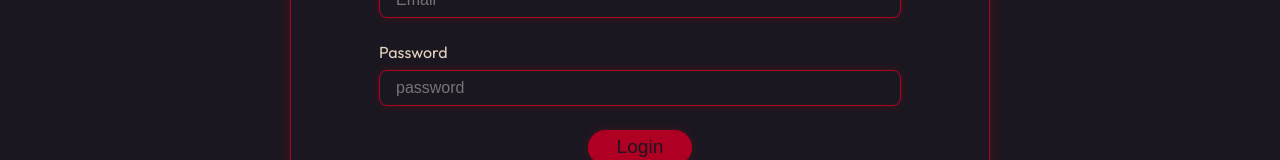
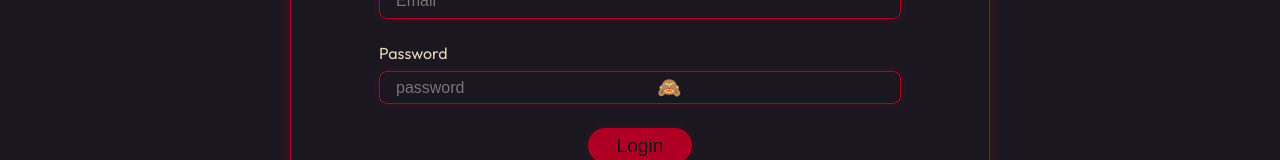
Before and after one commit to PassForgeTHP/React_Passforge, a React (Vite) app: page /login in a window 1280 px wide. Shown: the part 364-524 px from the top of the page. Built offline with nearby package versions, Linux system fonts and the light colour scheme.

Commit message:
added hide/view password on login

```diff
--- /dev/null
+++ b/src/components/ViewPassword.jsx
@@ -0,0 +1,21 @@
+import { useState } from "react";
+
+export default function ViewPassword({value, onChange, placeholder}){
+  const [showPwd, setShowPwd]=useState(false)
+  return (<div className="password-hide-view">
+    <input
+    type={showPwd? 'text' : 'password'}
+    value={value}
+    onChange={onChange}
+    placeholder={placeholder}
+    className='password-input'
+    />
+    <button
+    type="button"
+    className="view-hide-pwd"
+    onClick={()=>setShowPwd(!showPwd)}
+    >
+      {showPwd? '👁️':"🙈"}
+    </button>
+  </div>)
+}
--- a/src/pages/Login.jsx
+++ b/src/pages/Login.jsx
@@ -1,6 +1,7 @@
 import { useContext, useState } from "react";
 import { AuthContext } from "../contexts/AuthContext";
 import { useNavigate, Link } from "react-router-dom";
+import ViewPassword from "../components/ViewPassword";
 
 function Login() {
   const { login } = useContext(AuthContext);
@@ -37,12 +38,15 @@ function Login() {
           <form onSubmit={handleSubmit}>
             <div className="form-group">
               <label htmlFor="email">Email</label>
-              <input value={email} onChange={(e) => setEmail(e.target.value)} placeholder="Email"/>
+              <input value={email} onChange={(e) => setEmail(e.target.value)} placeholder="Email" className="email-input"/>
             </div>
-
             <div className="form-group">
               <label htmlFor="password">Password</label>
-              <input value={password} onChange={(e) => setPassword(e.target.value)} type="password" placeholder="password"/>
+              <ViewPassword
+              value={password}
+              onChange={(e)=>setPassword(e.target.value)}
+              placeholder='password'
+              />
             </div>
             <div className="form-actions">
               <button type="submit">Login</button>
--- a/src/styles/form.css
+++ b/src/styles/form.css
@@ -34,7 +34,7 @@ label {
   color: var(--light);
 }
 
-form input {
+.email-input {
   padding: 0.5rem 1rem;
   background-color: var(--dark);
   color: var(--light);
@@ -83,3 +83,32 @@ form button:hover{
 .form-link {
   color: var(--light);
 }
+
+.password-input{
+  border: none;
+  background-color: var(--dark);
+  color: var(--light);
+  font-size: 1rem;
+}
+
+.password-hide-view{
+  display: flex;
+  padding: 0.1rem 1rem;
+  border: 1px solid var(--medium-red);
+  box-shadow: 0 0 8px var(--shadow-red);
+  border-radius: 8px;
+
+}
+
+.view-hide-pwd{
+  margin-left: 50px;
+  background: var(--dark);
+  border: 1px solid var(--dark);
+  padding: 0.1rem 0.2rem !important;
+  box-shadow: none !important;
+}
+
+.view-hide-pwd:hover{
+  cursor: pointer;
+  background: var(--dark);
+}
```
